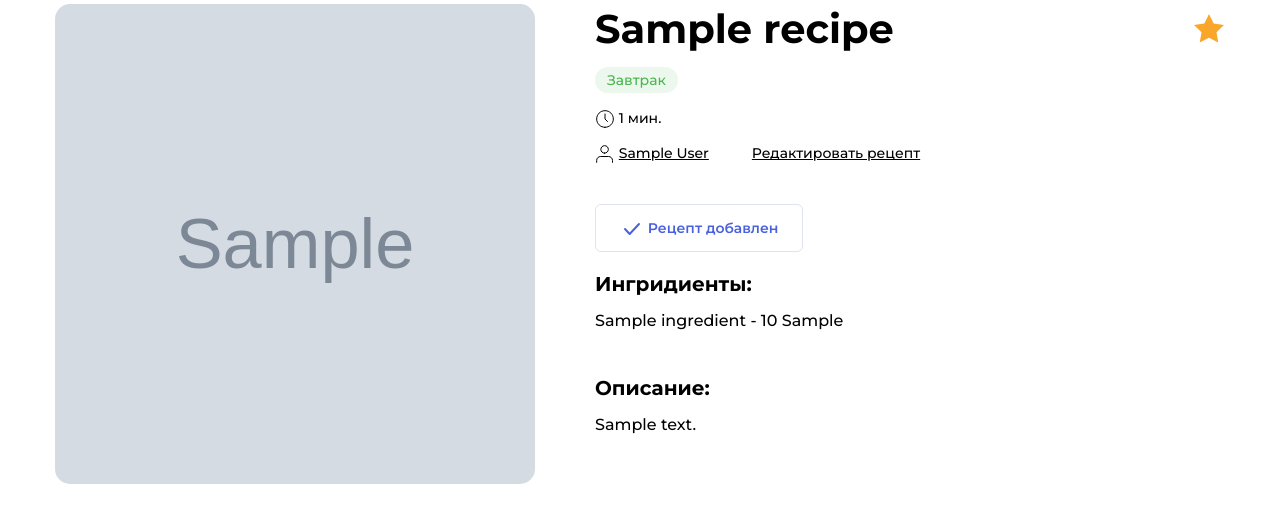
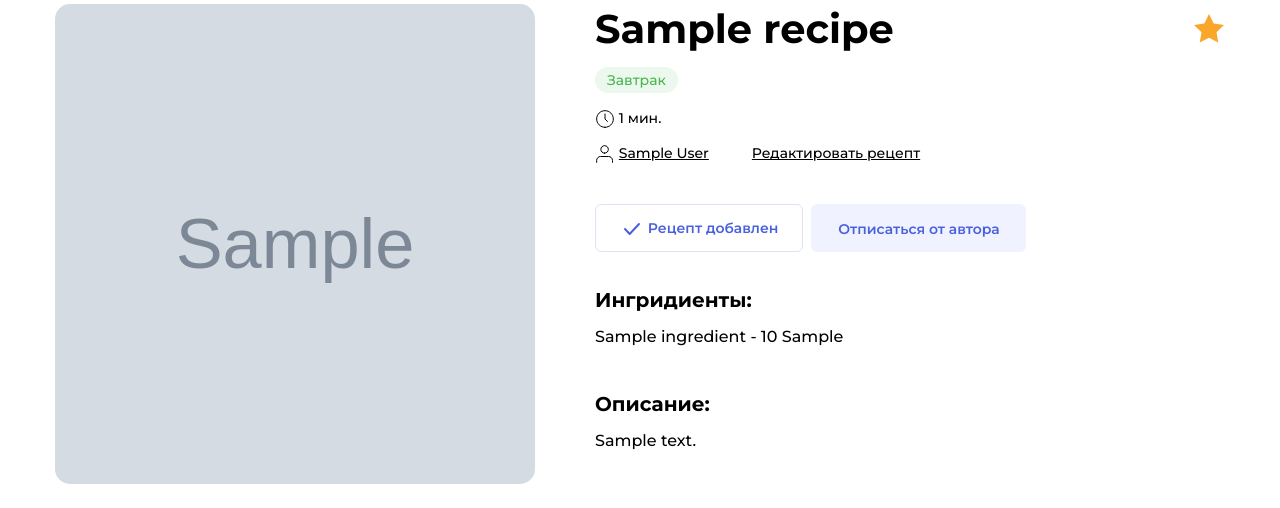
Before and after one commit to VadimEgorov-programmer/foodgram-project, a Django app: a page that uses templates/include/button_subscribe.html in a window 1280 px wide. Shown: the part 146-654 px from the top of the page. Run offline with Django 3.2, Linux system fonts and the light colour scheme; a user stored in the database is signed in; tables that the repository leaves empty hold one stand-in row (values such as "Sample post"); grey boxes marked "Sample" are stand-in pictures; some libraries are stand-ins or nearby versions.

Commit message:
fix docker-compose.yaml

```diff
--- a/templates/include/button_subscribe.html
+++ b/templates/include/button_subscribe.html
@@ -1,27 +1,13 @@
 {% load user_filters %}
-{% url 'recipes:profile' username=author.username as url_profile %}
-
-
-{% if user.is_authenticated and user != author %}
-    {% is_follower as following_flag %}
-    {% if request.path == url_profile %}
-        <div class="author-subscribe" data-author="{{ author.pk }}">
-            <p style="padding: 0 0 2em 0;">
-                {% if following_flag %}
-                    <button class="button button_style_light-blue button_size_subscribe" name="subscribe">Отписаться от автора</button>
-                {% else %}
-                    <button class="button button_style_light-blue button_size_subscribe" name="subscribe" data-out>Подписаться на автора</button>
-                {% endif %}
-            </p>
-        </div>
+<div class="author-subscribe" data-author="{{ author.pk }}">
+    {% if user|is_subscribed_to:author %}
+        <button class="button button_style_light-blue button_size_subscribe" name="subscribe">
+            Отписаться от автора
+        </button>
     {% else %}
-        {% comment %} Страница рецепта {% endcomment %}
-        <li class="single-card__item">
-            {% if following_flag %}
-                <button class="button button_style_light-blue button_size_subscribe" name="subscribe">Отписаться от автора</button>
-            {% else %}
-                <button class="button button_style_light-blue button_size_subscribe" name="subscribe" data-out>Подписаться на автора</button>
-            {% endif %}
-        </li>
+        <button class="button button_style_light-blue button_size_subscribe" name="subscribe" data-out>
+            Подписаться на автора
+        </button>
     {% endif %}
-{% endif %}
+    </p>
+</div>
```
